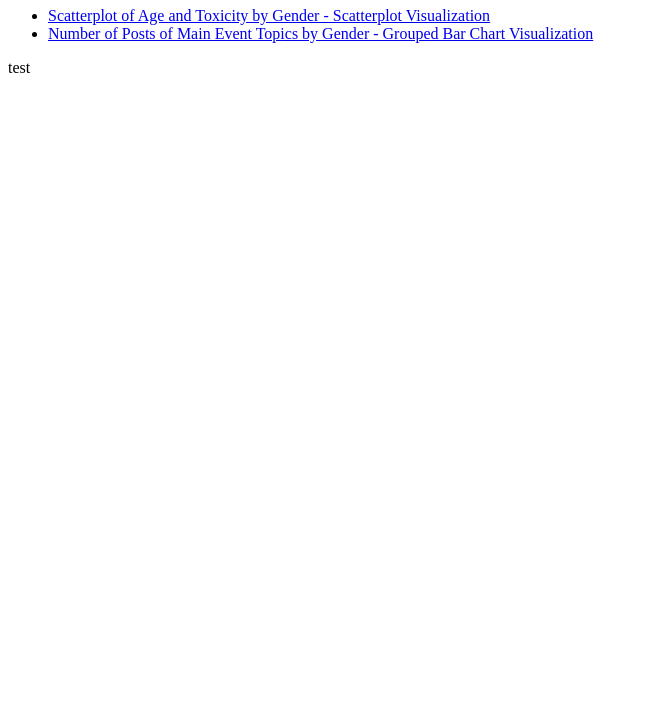
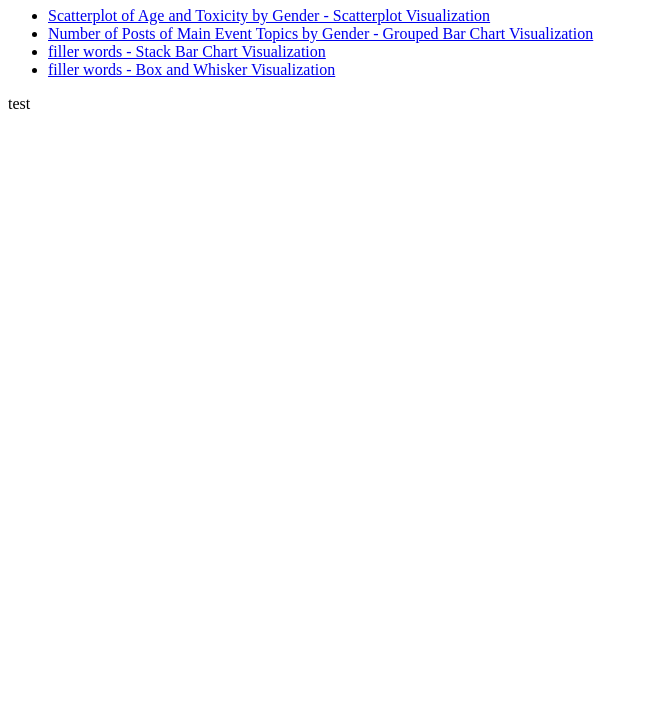
Before and after one commit to talajune/dsci550-group4, a plain HTML site: page index.html in a window 1280 px wide. Shown: the part 73-800 px from the top of the page, without its empty margins (0-648 px from the left). Drawn offline with Linux system fonts and the light colour scheme.

Commit message:
Update index.html

```diff
--- a/index.html
+++ b/index.html
@@ -8,6 +8,8 @@
     <ul>
         <li><a href="scatterplot_age_gender_toxicity/index.html">Scatterplot of Age and Toxicity by Gender - Scatterplot Visualization</a></li>
         <li><a href="grouped_bar_chart/index.html">Number of Posts of Main Event Topics by Gender - Grouped Bar Chart Visualization</a></li>
+        <li><a href="stacked_bar_chart_Ric/index.html"> filler words - Stack Bar Chart Visualization</a></li>
+        <li><a href="BoxWhisker/index.html"> filler words - Box and Whisker Visualization</a></li>
     </ul>
      <p>test<p>
     </body>
```
